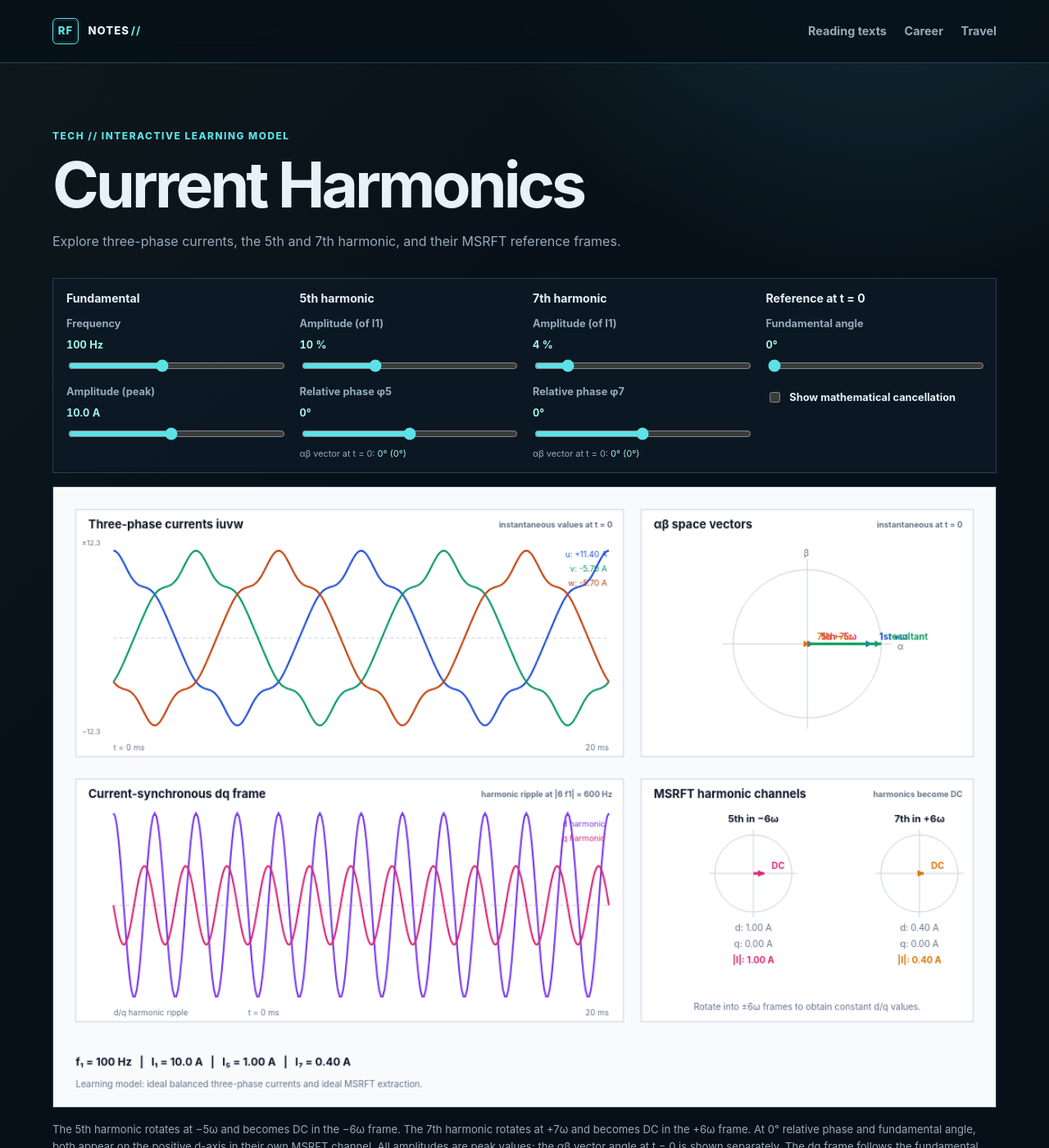
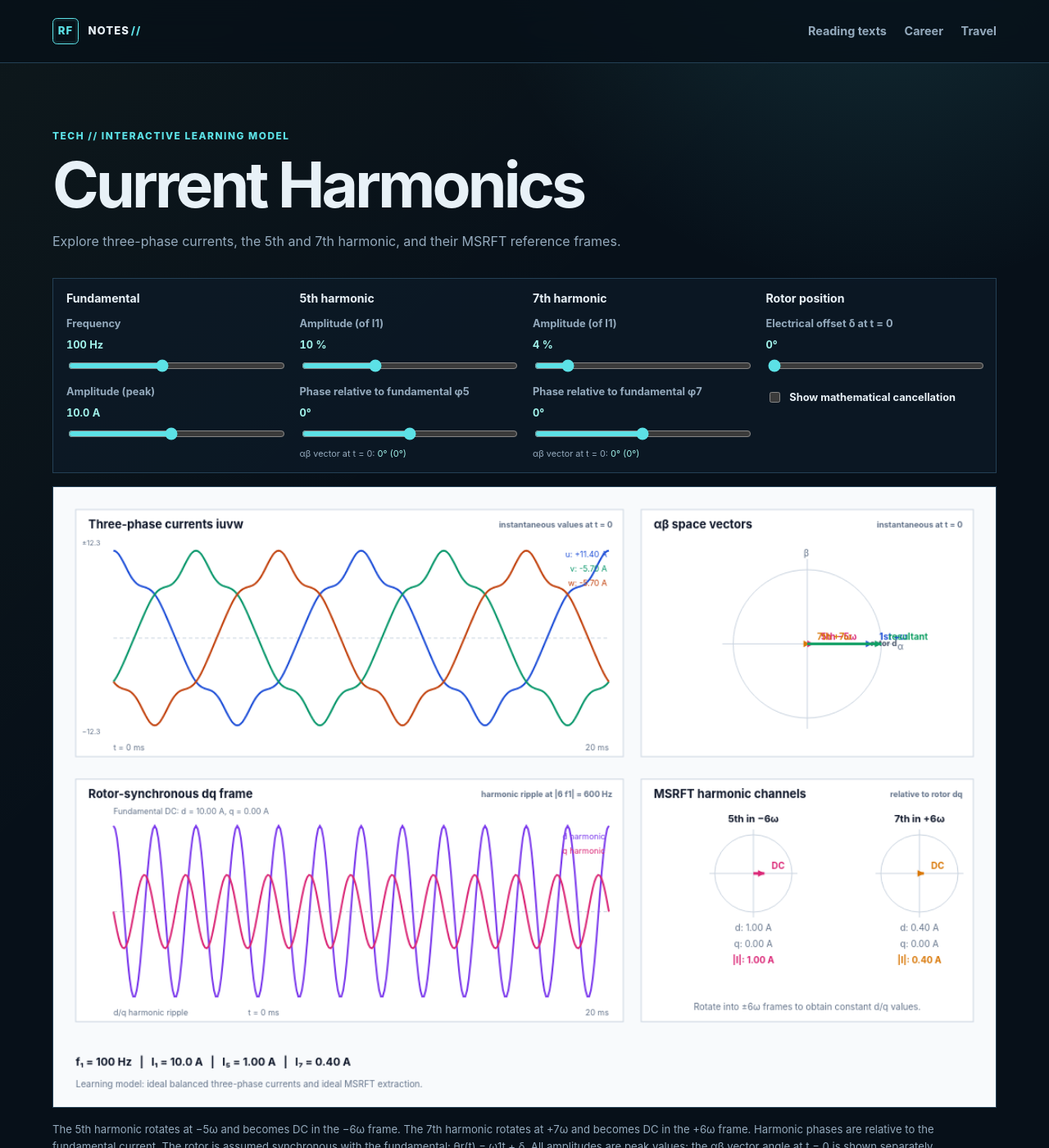
Before and after one commit to RobFil/robfil.github.io, a Jekyll site: the page built from tech/acoustics/index.html, in a window 1280 px wide and 1400 px high. Shown: the whole window at 82% size. Built offline with Jekyll 4.4.1, drawn with Linux system fonts in a browser that asks for light colours; some of the changed text lies outside the part shown.

Commit message:
Add synchronous rotor position to harmonics model

```diff
--- a/tech/acoustics/acoustics-lab.js
+++ b/tech/acoustics/acoustics-lab.js
@@ -6,22 +6,22 @@
     fundamental: document.getElementById("fundamental"), amplitude: document.getElementById("amplitude"),
     fifth: document.getElementById("fifth"), fifthPhase: document.getElementById("fifth-phase"),
     seventh: document.getElementById("seventh"), seventhPhase: document.getElementById("seventh-phase"),
-    angle: document.getElementById("angle"), compensation: document.getElementById("compensation")
+    rotorAngle: document.getElementById("rotor-angle"), compensation: document.getElementById("compensation")
   };
   const outputs = {
     fundamental: document.getElementById("fundamental-value"), amplitude: document.getElementById("amplitude-value"),
     fifth: document.getElementById("fifth-value"), fifthPhase: document.getElementById("fifth-phase-value"), fifthVectorAngle: document.getElementById("fifth-vector-angle"),
-    seventh: document.getElementById("seventh-value"), seventhPhase: document.getElementById("seventh-phase-value"), seventhVectorAngle: document.getElementById("seventh-vector-angle"), angle: document.getElementById("angle-value")
+    seventh: document.getElementById("seventh-value"), seventhPhase: document.getElementById("seventh-phase-value"), seventhVectorAngle: document.getElementById("seventh-vector-angle"), rotorAngle: document.getElementById("rotor-angle-value")
   };
   const colours = { u: "#1d4ed8", v: "#059669", w: "#c2410c", d: "#7c3aed", q: "#db2777", field: "#0f9f64", grid: "#cbd5e1", ink: "#0f172a", muted: "#64748b", card: "#ffffff" };
   const tau = Math.PI * 2;
 
   function state() {
     const i1 = Number(controls.amplitude.value); const i5 = i1 * Number(controls.fifth.value) / 100; const i7 = i1 * Number(controls.seventh.value) / 100;
-    return { f: Number(controls.fundamental.value), i1, i5, i7, angle: Number(controls.angle.value) * Math.PI / 180, compensated: controls.compensation.checked, phi5: Number(controls.fifthPhase.value) * Math.PI / 180, phi7: Number(controls.seventhPhase.value) * Math.PI / 180 };
+    return { f: Number(controls.fundamental.value), i1, i5, i7, rotorAngle: Number(controls.rotorAngle.value) * Math.PI / 180, compensated: controls.compensation.checked, phi5: Number(controls.fifthPhase.value) * Math.PI / 180, phi7: Number(controls.seventhPhase.value) * Math.PI / 180 };
   }
   function formatVectorAngle(angle) { const raw = Math.round(angle * 180 / Math.PI); const signed = ((raw + 180) % 360 + 360) % 360 - 180; const full = (signed + 360) % 360; return `${signed}° (${full}°)`; }
-  function updateLabels() { const s = state(); outputs.fundamental.textContent = `${s.f} Hz`; outputs.amplitude.textContent = `${s.i1.toFixed(1)} A`; outputs.fifth.textContent = `${controls.fifth.value} %`; outputs.fifthPhase.textContent = `${controls.fifthPhase.value}°`; outputs.fifthVectorAngle.textContent = formatVectorAngle(-5 * s.angle - s.phi5); outputs.seventh.textContent = `${controls.seventh.value} %`; outputs.seventhPhase.textContent = `${controls.seventhPhase.value}°`; outputs.seventhVectorAngle.textContent = formatVectorAngle(7 * s.angle + s.phi7); outputs.angle.textContent = `${controls.angle.value}°`; }
+  function updateLabels() { const s = state(); outputs.fundamental.textContent = `${s.f} Hz`; outputs.amplitude.textContent = `${s.i1.toFixed(1)} A`; outputs.fifth.textContent = `${controls.fifth.value} %`; outputs.fifthPhase.textContent = `${controls.fifthPhase.value}°`; outputs.fifthVectorAngle.textContent = formatVectorAngle(-s.phi5); outputs.seventh.textContent = `${controls.seventh.value} %`; outputs.seventhPhase.textContent = `${controls.seventhPhase.value}°`; outputs.seventhVectorAngle.textContent = formatVectorAngle(s.phi7); outputs.rotorAngle.textContent = `${controls.rotorAngle.value}°`; }
   function line(x1, y1, x2, y2, color, width = 1, dash = []) { ctx.save(); ctx.strokeStyle = color; ctx.lineWidth = width; ctx.setLineDash(dash); ctx.beginPath(); ctx.moveTo(x1, y1); ctx.lineTo(x2, y2); ctx.stroke(); ctx.restore(); }
   function text(value, x, y, size = 12, color = colours.ink, align = "left", weight = "400") { ctx.fillStyle = color; ctx.font = `${weight} ${size}px Inter, system-ui, sans-serif`; ctx.textAlign = align; ctx.textBaseline = "middle"; ctx.fillText(value, x, y); }
   function card(x, y, w, h, title, detail = "") { ctx.fillStyle = colours.card; ctx.strokeStyle = colours.grid; ctx.lineWidth = 1; ctx.fillRect(x, y, w, h); ctx.strokeRect(x, y, w, h); text(title, x + 14, y + 17, 13, colours.ink, "left", "700"); if (detail) text(detail, x + w - 12, y + 17, 9, colours.muted, "right", "700"); }
@@ -36,25 +36,25 @@
     line(left, mid, right, mid, colours.grid, 1, [4, 3]); text("t = 0 ms", left, y + h - 10, 9, colours.muted); text("20 ms", right, y + h - 10, 9, colours.muted, "right");
     [[0, colours.u, "u"], [-2 * Math.PI / 3, colours.v, "v"], [2 * Math.PI / 3, colours.w, "w"]].forEach(([phase, color, label]) => {
       ctx.strokeStyle = color; ctx.lineWidth = 2; ctx.beginPath();
-      for (let px = left; px <= right; px += 2) { const local = s.angle + tau * s.f * .02 * (px - left) / (right - left); const py = mid - scale * current(phase, local, s); if (px === left) ctx.moveTo(px, py); else ctx.lineTo(px, py); }
-      ctx.stroke(); const value = current(phase, s.angle, s); text(`${label}: ${value >= 0 ? "+" : ""}${value.toFixed(2)} A`, right - 2, top + 12 + ["u", "v", "w"].indexOf(label) * 16, 9, color, "right");
+      for (let px = left; px <= right; px += 2) { const local = tau * s.f * .02 * (px - left) / (right - left); const py = mid - scale * current(phase, local, s); if (px === left) ctx.moveTo(px, py); else ctx.lineTo(px, py); }
+      ctx.stroke(); const value = current(phase, 0, s); text(`${label}: ${value >= 0 ? "+" : ""}${value.toFixed(2)} A`, right - 2, top + 12 + ["u", "v", "w"].indexOf(label) * 16, 9, color, "right");
     });
     text(`±${limit.toFixed(1)}`, x + 7, top, 8, colours.muted); text(`−${limit.toFixed(1)}`, x + 7, bottom, 8, colours.muted);
   }
   function drawSpaceVector(x, y, w, h, s) {
     card(x, y, w, h, "αβ space vectors", "instantaneous at t = 0"); const cx = x + w / 2, cy = y + h / 2 + 12, r = Math.min(w, h) * .30;
     ctx.strokeStyle = colours.grid; ctx.lineWidth = 1; ctx.beginPath(); ctx.arc(cx, cy, r, 0, tau); ctx.stroke(); line(cx - r - 12, cy, cx + r + 12, cy, colours.grid); line(cx, cy - r - 12, cx, cy + r + 12, colours.grid);
-    const a1 = s.angle, a5 = -5 * s.angle - s.phi5, a7 = 7 * s.angle + s.phi7;
+    const a1 = 0, a5 = -s.phi5, a7 = s.phi7;
     const ratio = r / Math.max(s.i1 + s.i5 + s.i7, 1); const vectors = [[s.i1, a1, colours.u, "1st +ω"], [s.compensated ? 0 : s.i5, a5, colours.q, "5th −5ω"], [s.compensated ? 0 : s.i7, a7, "#d97706", "7th +7ω"]];
-    let sx = 0, sy = 0; vectors.forEach(([mag, a, color, label]) => { const vx = mag * Math.cos(a) * ratio, vy = -mag * Math.sin(a) * ratio; sx += vx; sy += vy; if (mag > 0) vector(cx, cy, cx + vx, cy + vy, color, label); }); vector(cx, cy, cx + sx, cy + sy, colours.field, "resultant"); text("α", cx + r + 18, cy + 3, 10, colours.muted); text("β", cx - 4, cy - r - 18, 10, colours.muted);
+    const rotorRadius = r * .84; line(cx, cy, cx + rotorRadius * Math.cos(s.rotorAngle), cy - rotorRadius * Math.sin(s.rotorAngle), "#475569", 2, [5, 4]); text("rotor d", cx + (rotorRadius + 16) * Math.cos(s.rotorAngle), cy - (rotorRadius + 16) * Math.sin(s.rotorAngle), 9, "#475569", "center", "700"); let sx = 0, sy = 0; vectors.forEach(([mag, a, color, label]) => { const vx = mag * Math.cos(a) * ratio, vy = -mag * Math.sin(a) * ratio; sx += vx; sy += vy; if (mag > 0) vector(cx, cy, cx + vx, cy + vy, color, label); }); vector(cx, cy, cx + sx, cy + sy, colours.field, "resultant"); text("α", cx + r + 18, cy + 3, 10, colours.muted); text("β", cx - 4, cy - r - 18, 10, colours.muted);
   }
   function drawDq(x, y, w, h, s) {
-    card(x, y, w, h, "Current-synchronous dq frame", `harmonic ripple at |6 f1| = ${6 * s.f} Hz`); const left = x + 42, right = x + w - 16, top = y + 38, bottom = y + h - 27, mid = (top + bottom) / 2, scale = (bottom - top) / (2 * Math.max(s.i5 + s.i7, 1)); line(left, mid, right, mid, colours.grid, 1, [4, 3]);
-    const draw = (axis, color, label) => { if (s.compensated || (s.i5 === 0 && s.i7 === 0)) return; ctx.strokeStyle = color; ctx.lineWidth = 2; ctx.beginPath(); for (let px = left; px <= right; px += 2) { const time = .02 * (px - left) / (right - left); const harmonicAngle = tau * 6 * s.f * time + 6 * s.angle; const value = axis === "d" ? s.i5 * Math.cos(harmonicAngle + s.phi5) + s.i7 * Math.cos(harmonicAngle + s.phi7) : -s.i5 * Math.sin(harmonicAngle + s.phi5) + s.i7 * Math.sin(harmonicAngle + s.phi7); const py = mid - value * scale; if (px === left) ctx.moveTo(px, py); else ctx.lineTo(px, py); } ctx.stroke(); text(label, right - 4, top + (axis === "d" ? 12 : 28), 9, color, "right"); };
-    draw("d", colours.d, "d harmonic"); draw("q", colours.q, "q harmonic"); text("d/q harmonic ripple", left, y + h - 10, 9, colours.muted); text("t = 0 ms", left + 150, y + h - 10, 9, colours.muted); text("20 ms", right, y + h - 10, 9, colours.muted, "right"); if (s.compensated) text("Only DC fundamental remains", x + w / 2, mid, 12, colours.field, "center", "700");
+    card(x, y, w, h, "Rotor-synchronous dq frame", `harmonic ripple at |6 f1| = ${6 * s.f} Hz`); const left = x + 42, right = x + w - 16, top = y + 52, bottom = y + h - 27, mid = (top + bottom) / 2, scale = (bottom - top) / (2 * Math.max(s.i5 + s.i7, 1)); line(left, mid, right, mid, colours.grid, 1, [4, 3]); text(`Fundamental DC: d = ${(s.i1 * Math.cos(s.rotorAngle)).toFixed(2)} A, q = ${(-s.i1 * Math.sin(s.rotorAngle)).toFixed(2)} A`, left, y + 36, 9, colours.muted);
+    const draw = (axis, color, label) => { if (s.compensated || (s.i5 === 0 && s.i7 === 0)) return; ctx.strokeStyle = color; ctx.lineWidth = 2; ctx.beginPath(); for (let px = left; px <= right; px += 2) { const time = .02 * (px - left) / (right - left); const harmonicAngle = tau * 6 * s.f * time; const value = axis === "d" ? s.i5 * Math.cos(harmonicAngle + s.phi5 + s.rotorAngle) + s.i7 * Math.cos(harmonicAngle + s.phi7 - s.rotorAngle) : -s.i5 * Math.sin(harmonicAngle + s.phi5 + s.rotorAngle) + s.i7 * Math.sin(harmonicAngle + s.phi7 - s.rotorAngle); const py = mid - value * scale; if (px === left) ctx.moveTo(px, py); else ctx.lineTo(px, py); } ctx.stroke(); text(label, right - 4, top + (axis === "d" ? 12 : 28), 9, color, "right"); };
+    draw("d", colours.d, "d harmonic"); draw("q", colours.q, "q harmonic"); text("d/q harmonic ripple", left, y + h - 10, 9, colours.muted); text("t = 0 ms", left + 150, y + h - 10, 9, colours.muted); text("20 ms", right, y + h - 10, 9, colours.muted, "right"); if (s.compensated) text("Only fundamental DC remains", x + w / 2, mid, 12, colours.field, "center", "700");
   }
   function drawMsrft(x, y, w, h, s) {
-    card(x, y, w, h, "MSRFT harmonic channels", "harmonics become DC"); const channels = [["5th in −6ω", s.compensated ? 0 : s.i5, s.phi5, -1, colours.q], ["7th in +6ω", s.compensated ? 0 : s.i7, s.phi7, 1, "#d97706"]];
+    card(x, y, w, h, "MSRFT harmonic channels", "relative to rotor dq"); const channels = [["5th in −6ω", s.compensated ? 0 : s.i5, s.phi5 + s.rotorAngle, -1, colours.q], ["7th in +6ω", s.compensated ? 0 : s.i7, s.phi7 - s.rotorAngle, 1, "#d97706"]];
     channels.forEach(([label, mag, phase, sign, color], index) => { const cx = x + 125 + index * 185, cy = y + 105, r = 43; ctx.strokeStyle = colours.grid; ctx.lineWidth = 1; ctx.beginPath(); ctx.arc(cx, cy, r, 0, tau); ctx.stroke(); line(cx - r - 6, cy, cx + r + 6, cy, colours.grid); line(cx, cy - r - 6, cx, cy + r + 6, colours.grid); const d = mag * Math.cos(phase), q = sign * mag * Math.sin(phase); const scale = r / Math.max(s.i1 * .35, 1); vector(cx, cy, cx + d * scale, cy - q * scale, color, "DC"); text(label, cx, y + 45, 11, colours.ink, "center", "700"); text(`d: ${d.toFixed(2)} A`, cx, y + 166, 10, colours.muted, "center"); text(`q: ${q.toFixed(2)} A`, cx, y + 184, 10, colours.muted, "center"); text(`|I|: ${mag.toFixed(2)} A`, cx, y + 202, 10, color, "center", "700"); });
     text(s.compensated ? "Counter-currents cancel both harmonic components." : "Rotate into ±6ω frames to obtain constant d/q values.", x + w / 2, y + h - 16, 10, colours.muted, "center");
   }
--- a/tech/acoustics/index.html
+++ b/tech/acoustics/index.html
@@ -20,24 +20,24 @@ title: Current Harmonics Lab
     <section class="control-group" aria-labelledby="fifth-controls">
       <h2 id="fifth-controls">5th harmonic</h2>
       <label>Amplitude (of I1) <output id="fifth-value">10 %</output><input id="fifth" type="range" min="0" max="30" value="10" step="1"></label>
-      <label>Relative phase φ5 <output id="fifth-phase-value">0°</output><input id="fifth-phase" type="range" min="-180" max="180" value="0" step="1"></label>
+      <label>Phase relative to fundamental φ5 <output id="fifth-phase-value">0°</output><input id="fifth-phase" type="range" min="-180" max="180" value="0" step="1"></label>
       <p class="phase-reference">αβ vector at t = 0: <output id="fifth-vector-angle">0° (0°)</output></p>
     </section>
     <section class="control-group" aria-labelledby="seventh-controls">
       <h2 id="seventh-controls">7th harmonic</h2>
       <label>Amplitude (of I1) <output id="seventh-value">4 %</output><input id="seventh" type="range" min="0" max="30" value="4" step="1"></label>
-      <label>Relative phase φ7 <output id="seventh-phase-value">0°</output><input id="seventh-phase" type="range" min="-180" max="180" value="0" step="1"></label>
+      <label>Phase relative to fundamental φ7 <output id="seventh-phase-value">0°</output><input id="seventh-phase" type="range" min="-180" max="180" value="0" step="1"></label>
       <p class="phase-reference">αβ vector at t = 0: <output id="seventh-vector-angle">0° (0°)</output></p>
     </section>
-    <section class="control-group" aria-labelledby="system-controls">
-      <h2 id="system-controls">Reference at t = 0</h2>
-      <label>Fundamental angle <output id="angle-value">0°</output><input id="angle" type="range" min="0" max="360" value="0" step="1"></label>
+    <section class="control-group" aria-labelledby="rotor-controls">
+      <h2 id="rotor-controls">Rotor position</h2>
+      <label>Electrical offset δ at t = 0 <output id="rotor-angle-value">0°</output><input id="rotor-angle" type="range" min="0" max="360" value="0" step="1"></label>
       <label class="compensation"><input id="compensation" type="checkbox"> Show mathematical cancellation</label>
     </section>
   </div>
 
   <canvas id="acoustics-canvas" width="1050" height="690" aria-label="Three-phase current harmonics and MSRFT visualisation"></canvas>
-  <p class="acoustics-note">The 5th harmonic rotates at −5ω and becomes DC in the −6ω frame. The 7th harmonic rotates at +7ω and becomes DC in the +6ω frame. At 0° relative phase and fundamental angle, both appear on the positive d-axis in their own MSRFT channel. All amplitudes are peak values; the αβ vector angle at t = 0 is shown separately. The dq frame follows the fundamental current and is not a PM-rotor-flux dq frame.</p>
+  <p class="acoustics-note">The 5th harmonic rotates at −5ω and becomes DC in the −6ω frame. The 7th harmonic rotates at +7ω and becomes DC in the +6ω frame. Harmonic phases are relative to the fundamental current. The rotor is assumed synchronous with the fundamental: θr(t) = ω1t + δ. All amplitudes are peak values; the αβ vector angle at t = 0 is shown separately.</p>
 </section>
 
 <script src="{{ '/tech/acoustics/acoustics-lab.js' | relative_url }}" defer></script>
```
